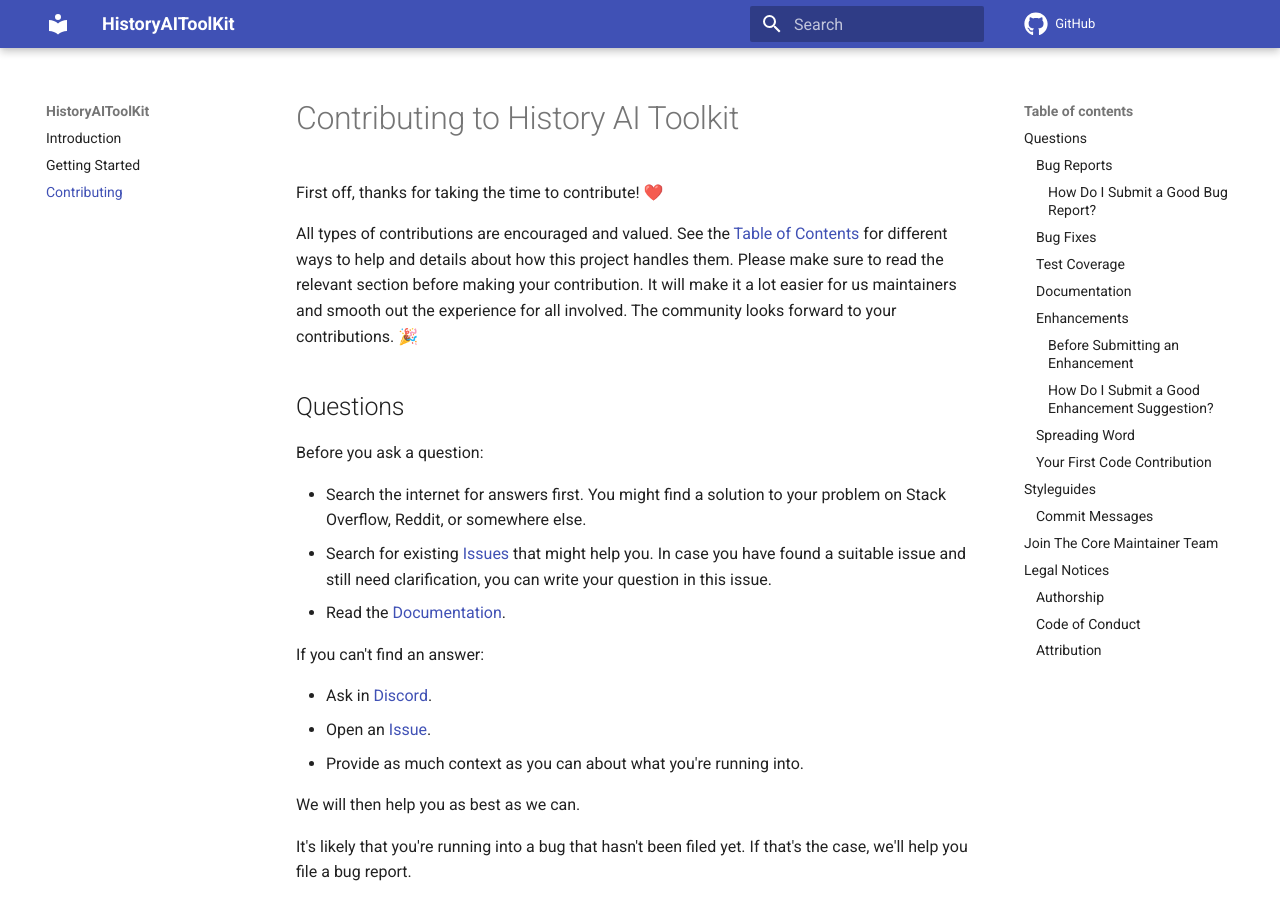
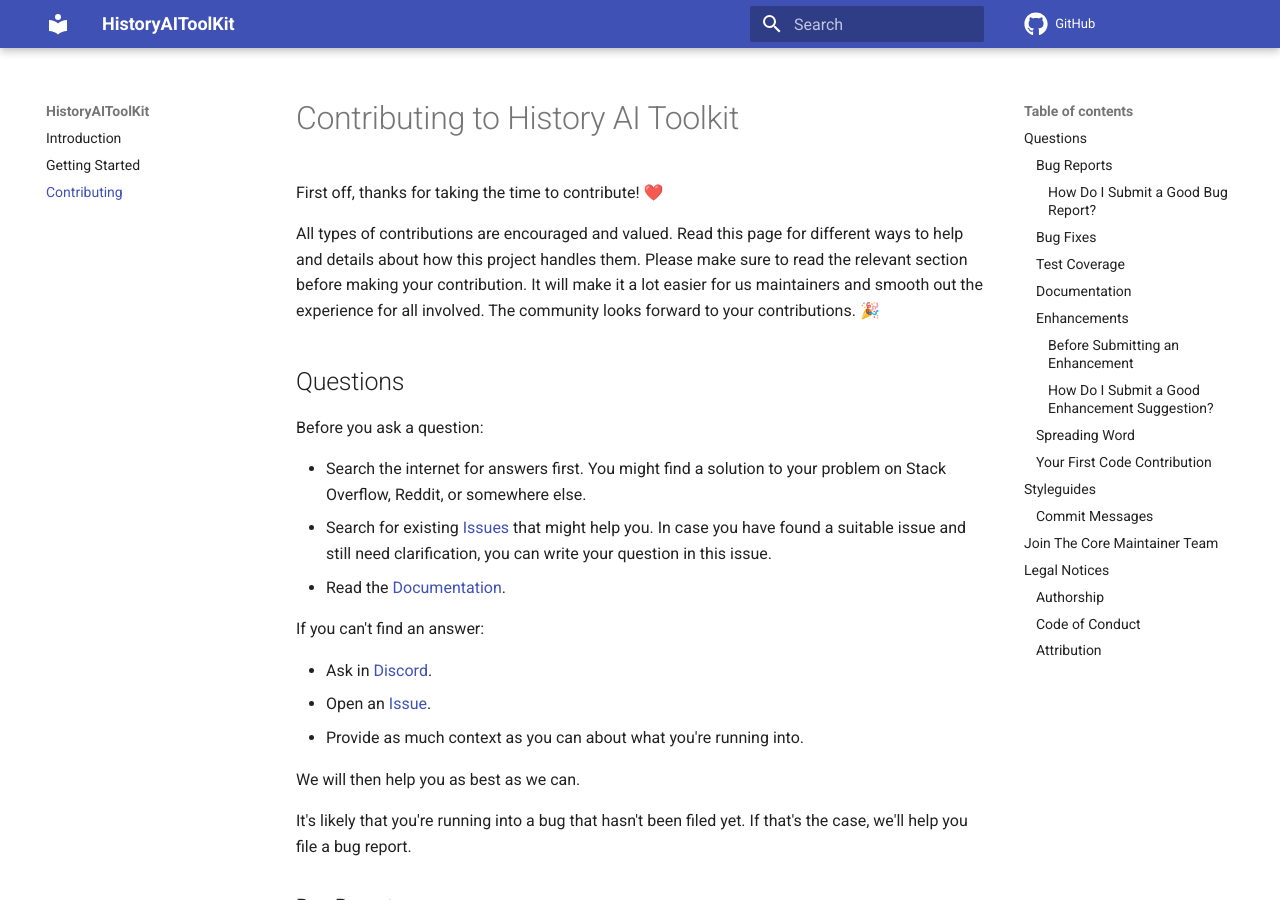
Before and after one commit to crisishistory/HistoryAIToolkit, an MkDocs documentation site: the page built from docs/contributing.md, in a window 1280 px wide and 900 px high. Built offline with MkDocs 1.6.1 and Material for MkDocs 9.7.7, drawn with Linux system fonts in a browser that asks for light colours; comment, search, counter and statistics services are not loaded; some of the changed lines change nothing that is shown; some of the changed text lies outside the part shown.

Commit message:
TOC only shows up on github, not rtd

```diff
--- a/CONTRIBUTING.md
+++ b/CONTRIBUTING.md
@@ -1,22 +1,44 @@
+<!--start-->
 # Contributing to History AI Toolkit
 
 First off, thanks for taking the time to contribute! ❤️
 
-All types of contributions are encouraged and valued. See the [Table of Contents](#table-of-contents) for different ways to help and details about how this project handles them. Please make sure to read the relevant section before making your contribution. It will make it a lot easier for us maintainers and smooth out the experience for all involved. The community looks forward to your contributions. 🎉
+All types of contributions are encouraged and valued. Read this page for different ways to help and details about how this project handles them. Please make sure to read the relevant section before making your contribution. It will make it a lot easier for us maintainers and smooth out the experience for all involved. The community looks forward to your contributions. 🎉
+<!--end-->
+
+## Table of Contents
+
+Types of contributions:
+
+- [Questions](#questions)
+- [Bug Reports](#bug-reports)
+- [Bug Fixes](#bug-fixes)
+- [Documentation](#improving-the-documentation)
+- [Enhancements](#suggesting-enhancements)
+- [Spreading Word](#spreading-word)
+
+About contributing:
+
+- [Your First Code Contribution](#your-first-code-contribution)
+- [Styleguides](#styleguides)
+- [Commit Messages](#commit-messages)
+- [Join The Project Team](#join-the-project-team)
+- [Legal Notices](#legal-notices)
+
+<!--start-->
 
 ## Questions
 
 Before you ask a question:
 
 * Search the internet for answers first. You might find a solution to your problem on Stack Overflow, Reddit, or somewhere else.
-* Search for existing [Issues](/issues) that might help you. In case you have found a suitable issue and still need clarification, you can write your question in this issue.
+* Search for existing [Issues](https://github.com/historysciencelab/HistoryAIToolkit/issues) that might help you. In case you have found a suitable issue and still need clarification, you can write your question in this issue.
 * Read the [Documentation](https://historyaitoolkit.readthedocs.io/).
-
 
 If you can't find an answer:
 
 - Ask in [Discord](https://discord.gg/WvqytcHfnD).
-- Open an [Issue](/issues/new).
+- Open an [Issue](https://github.com/historysciencelab/HistoryAIToolkit/issues/new).
 - Provide as much context as you can about what you're running into.
 
 We will then help you as best as we can.
@@ -30,7 +52,7 @@
 
 - Make sure that you are using the latest version.
 - Determine if your bug is really a bug and not an error on your side e.g. using incompatible environment components/versions (Make sure that you have read the [documentation](). If you are looking for support, you might want to check [this section](#i-have-a-question)).
-- To see if other users have experienced (and potentially already solved) the same issue you are having, check if there is not already a bug report existing for your bug or error in the [bug tracker](issues?q=label%3Abug).
+- To see if other users have experienced (and potentially already solved) the same issue you are having, check if there is not already a bug report existing for your bug or error in the [bug tracker](https://github.com/historysciencelab/HistoryAIToolkit/issues?q=label%3Abug).
 - Also make sure to search the internet (including Stack Overflow) to see if users outside of the GitHub community have discussed the issue.
 - Collect information about the bug:
 - Stack trace (Traceback)
@@ -47,7 +69,7 @@
 
 We use GitHub issues to track bugs and errors. If you run into an issue with the project:
 
-- Open an [Issue](/issues/new). (Since we can't be sure at this point whether it is a bug or not, we ask you not to talk about a bug yet and not to label the issue.)
+- Open an [Issue](https://github.com/historysciencelab/HistoryAIToolkit/issues/new). (Since we can't be sure at this point whether it is a bug or not, we ask you not to talk about a bug yet and not to label the issue.)
 - Explain the behavior you would expect and the actual behavior.
 - Please provide as much context as possible and describe the *reproduction steps* that someone else can follow to recreate the issue on their own. This usually includes your code. For good bug reports you should isolate the problem and create a reduced test case.
 - Provide the information you collected in the previous section.
@@ -97,13 +119,13 @@
 
 - Make sure that you are using the latest version.
 - Read the [documentation]() carefully and find out if the functionality is already covered, maybe by an individual configuration.
-- Perform a [search](/issues) to see if the enhancement has already been suggested. If it has, add a comment to the existing issue instead of opening a new one.
+- Perform a [search](https://github.com/historysciencelab/HistoryAIToolkit/issues) to see if the enhancement has already been suggested. If it has, add a comment to the existing issue instead of opening a new one.
 - Find out whether your idea fits with the scope and aims of the project. It's up to you to make a strong case to convince the project's developers of the merits of this feature. Keep in mind that we want features that will be useful to the majority of our users and not just a small subset. If you're just targeting a minority of users, consider writing an add-on/plugin library.
 - Major new features should be in their own Python module (also known as a "file"). For example, if you decide to add the AI-powered ability to track dates of events within a transcript, that new feature should be in a new module possibly named `transcript_add_dates.py`.`
 
 #### How Do I Submit a Good Enhancement Suggestion?
 
-Enhancement suggestions are tracked as [GitHub issues](/issues).
+Enhancement suggestions are tracked as [GitHub issues](https://github.com/historysciencelab/HistoryAIToolkit/issues).
 
 - Use a **clear and descriptive title** for the issue to identify the suggestion.
 - Provide a **step-by-step description of the suggested enhancement** in as many details as possible.
@@ -150,10 +172,14 @@
 ### Code of Conduct
 
 This project and everyone participating in it is governed by the
-[CONTRIBUTING.md Code of Conduct](blob/master/CODE_OF_CONDUCT.md).
+[CONTRIBUTING.md Code of Conduct](https://github.com/historysciencelab/HistoryAIToolkit/blob/master/CODE_OF_CONDUCT.md).
 By participating, you are expected to uphold this code. Please report unacceptable behavior
 to any of the project's core team members.
 
 ### Attribution
 
-This guide is based on the [@audreyfeldroy's Cookiecutter PyPackage contributing instructions](https://github.com/audreyfeldroy/cookiecutter-pypackage/blob/master/CONTRIBUTING.rst) and https://contributing.md/
+This guide is based on
+
+- [@audreyfeldroy's Cookiecutter PyPackage contributing instructions](https://github.com/audreyfeldroy/cookiecutter-pypackage/blob/master/CONTRIBUTING.rst)
+- [contributing.md](https://contributing.md).
+<!--end-->
--- a/docs/contributing.md
+++ b/docs/contributing.md
@@ -1,3 +1,5 @@
 {%
    include-markdown "../CONTRIBUTING.md"
+   start="<!--start-->"
+   end="<!--end-->"
 %}
--- a/mkdocs.yml
+++ b/mkdocs.yml
@@ -20,8 +20,9 @@
 
 plugins:
   - search
-  - include-markdown
-
+  - include-markdown:
+      start: <!--start-->
+      end: <!--end-->
 
 nav:
   - Introduction: index.md
```
